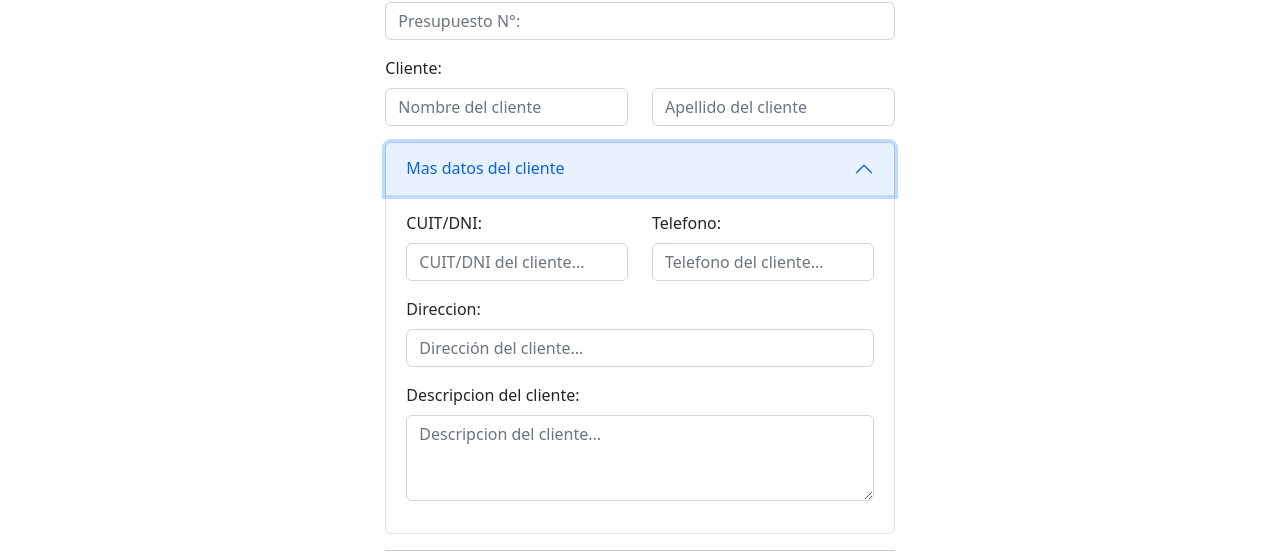
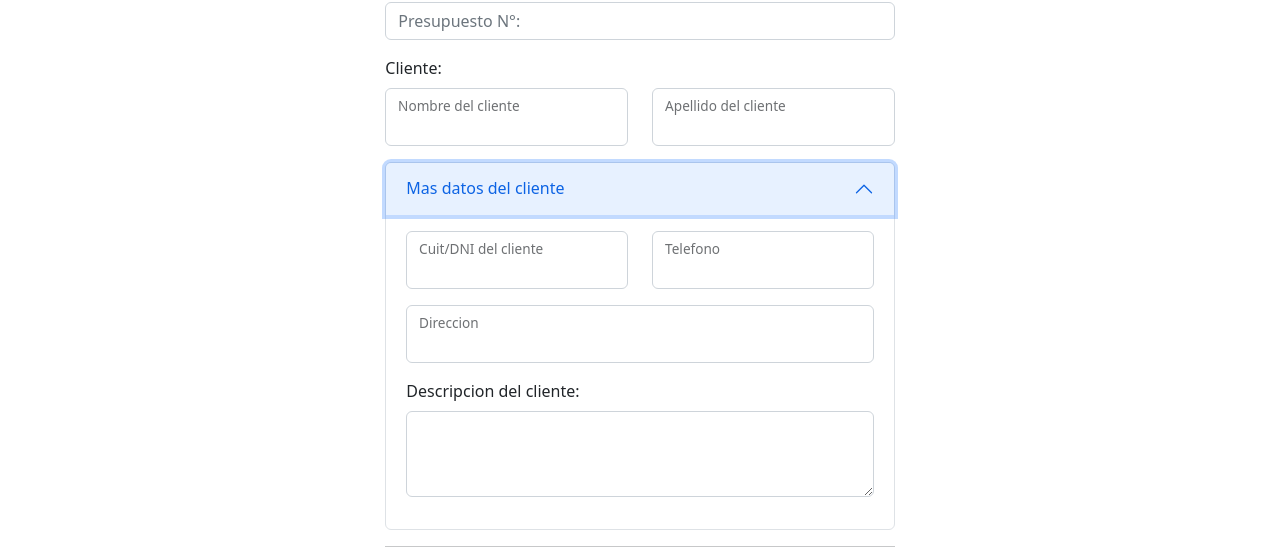
Before and after one commit to nicolasgonzalez98/Front-Presupuestos-Glass, a React (Create React App) app: page /budget in a window 1280 px wide. Both pictures are taken after a click on the button "Mas datos del cliente". Shown: the part 147-700 px from the top of the page. Built offline with nearby package versions, Linux system fonts and the light colour scheme; no server answers; what @react-pdf/renderer would draw is missing.

Commit message:
cambios diseño

```diff
--- a/src/components/ClientInfo.jsx
+++ b/src/components/ClientInfo.jsx
@@ -5,6 +5,7 @@ import Form from 'react-bootstrap/Form';
 import Row from 'react-bootstrap/Row';
 
 import Accordion from 'react-bootstrap/Accordion';
+import FloatingLabel from "react-bootstrap/FloatingLabel";
 
 
 export function ClientInfo({client, setClient, setErrorsClient, validateClient, errorsClient}){
@@ -33,24 +34,27 @@ export function ClientInfo({client, setClient, setErrorsClient, validateClient,
         <div>
             <Row className="mb-3">
                 <Col>
+                    <FloatingLabel label='Nombre del cliente'>
                         <input
                             type='text'
                             name='name'
-                        placeholder='Nombre del cliente'
+
                             value={client.name}
                             onChange={handleChange}
                             className='form-control'
                         />
+                    </FloatingLabel>
                 </Col>
                 <Col>
+                    <FloatingLabel label='Apellido del cliente'>
                         <input
                             type='text'
                             name='surname'
-                        placeholder='Apellido del cliente'
                             value={client.surname}
                             onChange={handleChange}
                             className='form-control'
                         />
+                    </FloatingLabel>
                 </Col>
             </Row>
 
@@ -60,39 +64,41 @@ export function ClientInfo({client, setClient, setErrorsClient, validateClient,
                     <Accordion.Body>
                         <Row className="mb-3">
                             <Form.Group as={Col}>
-                                <Form.Label>CUIT/DNI: </Form.Label>
+                                <FloatingLabel label='Cuit/DNI del cliente'>
                                     <input
                                         className="form-control"
                                         type='text'
                                         name='dni'
-                                    placeholder='CUIT/DNI del cliente...'
                                         value={client.dni}
                                         onChange={handleChange}
                                     />
+                                </FloatingLabel>
                             </Form.Group>
                             <Form.Group as={Col}>
-                                <Form.Label>Telefono: </Form.Label>
+                                <FloatingLabel label='Telefono'>
+
                                     <input
                                         type='text'
                                         name='phone'
                                         className="form-control"
-                                    placeholder='Telefono del cliente...'
                                         value={client.phone}
                                         onChange={handleChange}
                                     />
+                                </FloatingLabel>
                             </Form.Group>
                         </Row>
                         <Row className="mb-3">
                             <Form.Group as={Col}>
-                                <Form.Label>Direccion: </Form.Label>
+                                <FloatingLabel label='Direccion'>
                                     <input
                                         type='text'
                                         name='address'
                                         className="form-control"
-                                    placeholder='Dirección del cliente...'
+
                                         value={client.address}
                                         onChange={handleChange}
                                     />
+                                </FloatingLabel>
                             </Form.Group>
                         </Row>
 
@@ -102,12 +108,12 @@ export function ClientInfo({client, setClient, setErrorsClient, validateClient,
 
                         <Form.Group className="mb-3" controlId="exampleForm.ControlTextarea1">
                             <Form.Label>Descripcion del cliente: </Form.Label>
+
                             <textarea
                                 class="form-control"
                                 type='text'
                                 rows={3}
                                 name='description'
-                                placeholder='Descripcion del cliente...'
                                 value={client.description}
                                 onChange={handleChange}
                             />
--- a/src/components/NewArticleForm.jsx
+++ b/src/components/NewArticleForm.jsx
@@ -8,7 +8,7 @@ import Row from 'react-bootstrap/Row';
 import Form from 'react-bootstrap/Form';
 import Col from "react-bootstrap/esm/Col";
 import FloatingLabel from 'react-bootstrap/FloatingLabel';
-import FormLabel from "react-bootstrap/esm/FormLabel";
+
 
 
 export function NewArticleForm(){
```
Lines whose indentation alone changed are shown as unchanged.
